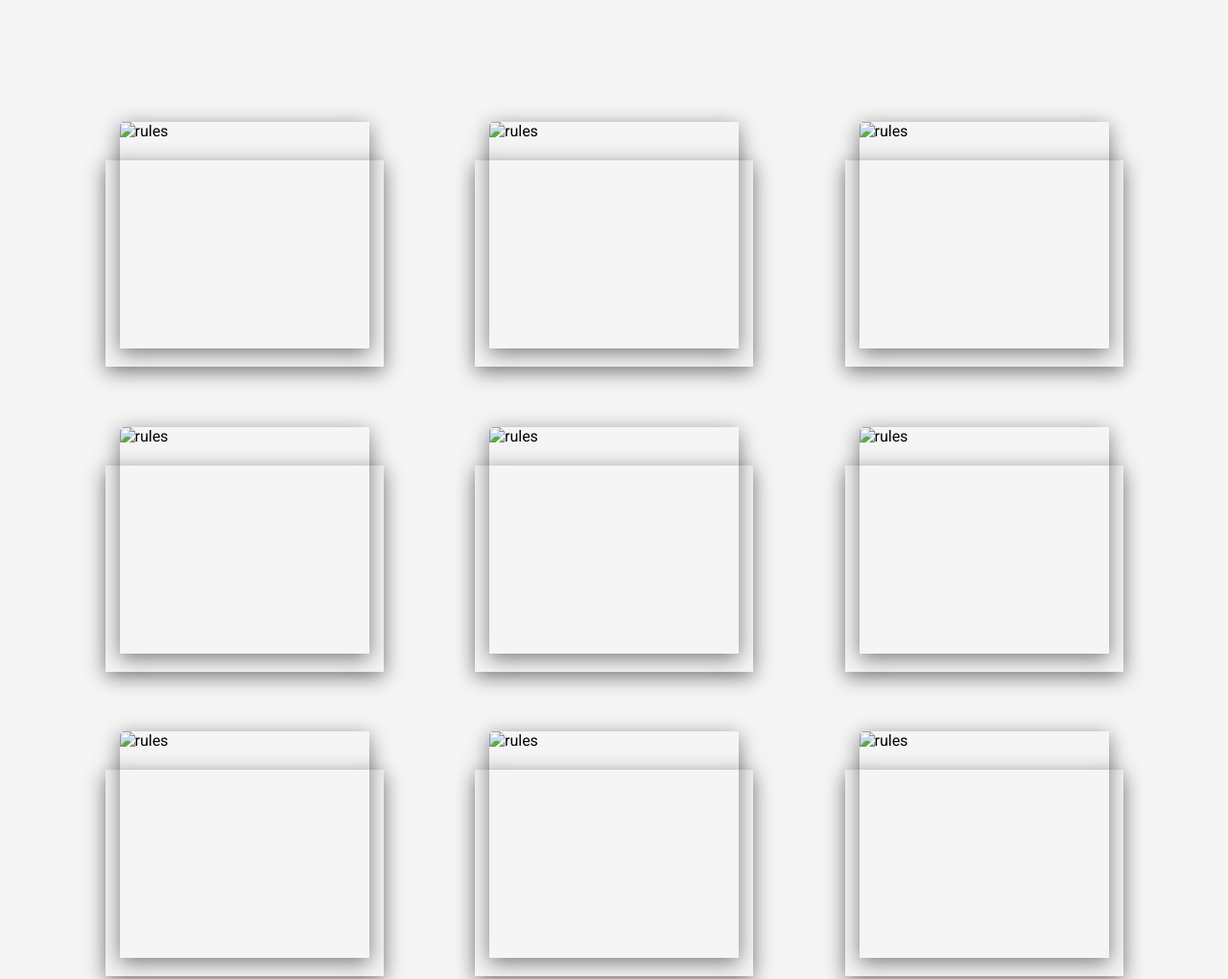
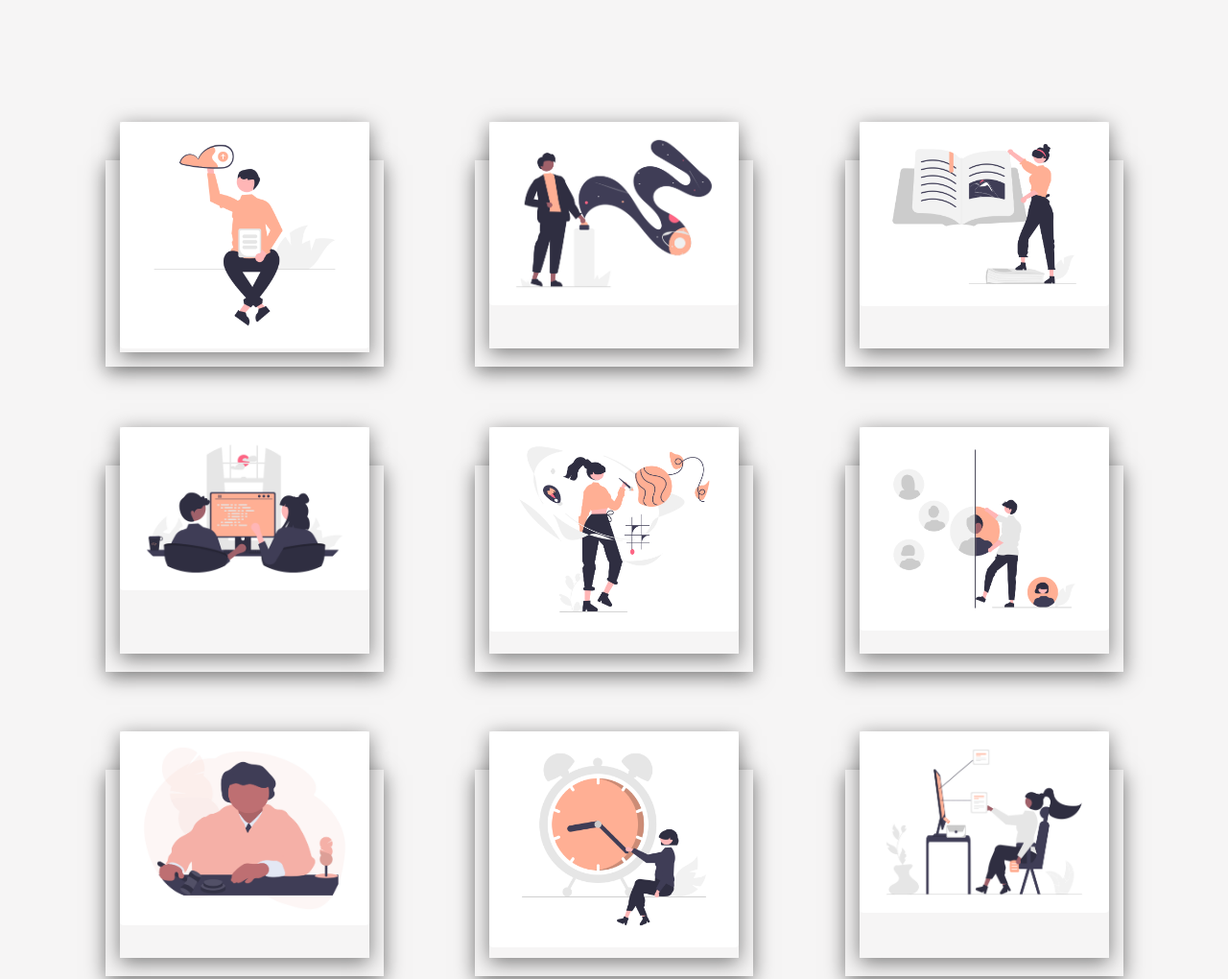
Before and after one commit to rabieeali/apsignals-css-2, a plain HTML site: page Rules/index.html in a window 1280 px wide. Shown: the part 720-1740 px from the top of the page at 96% size. Drawn offline with Linux system fonts and the light colour scheme; a web font is replaced by a local one.

Commit message:
version 1.3

```diff
--- a/Rules/index.html
+++ b/Rules/index.html
@@ -54,7 +54,7 @@
         <div class="box">
             <div class="box-card">
                 <div class="imgBx">
-                    <img src="img/rules.png" alt="rules">
+                    <img src="/img/rule-1.png" alt="rules">
                 </div>
                 <div class="content">
                     <h2>Rule One</h2>
@@ -64,7 +64,7 @@
 
             <div class="box-card">
                 <div class="imgBx">
-                    <img src="img/rules.png" alt="rules">
+                    <img src="/img/rule-2.png" alt="rules">
                 </div>
                 <div class="content">
                     <h2>Rule Two</h2>
@@ -74,7 +74,7 @@
 
             <div class="box-card">
                 <div class="imgBx">
-                    <img src="img/rules.png" alt="rules">
+                    <img src="/img/rule-3.png" alt="rules">
                 </div>
                 <div class="content">
                     <h2>Rule Three</h2>
@@ -84,7 +84,7 @@
 
             <div class="box-card">
                 <div class="imgBx">
-                    <img src="img/rules.png" alt="rules">
+                    <img src="/img/rule-4.png" alt="rules">
                 </div>
                 <div class="content">
                     <h2>Rule Four</h2>
@@ -94,7 +94,7 @@
 
             <div class="box-card">
                 <div class="imgBx">
-                    <img src="img/rules.png" alt="rules">
+                    <img src="/img/rule-5.png" alt="rules">
                 </div>
                 <div class="content">
                     <h2>Rule Five</h2>
@@ -104,7 +104,7 @@
 
             <div class="box-card">
                 <div class="imgBx">
-                    <img src="img/rules.png" alt="rules">
+                    <img src="/img/rule-6.png" alt="rules">
                 </div>
                 <div class="content">
                     <h2>Rule Six</h2>
@@ -114,7 +114,7 @@
 
             <div class="box-card">
                 <div class="imgBx">
-                    <img src="img/rules.png" alt="rules">
+                    <img src="/img/rule-7.png" alt="rules">
                 </div>
                 <div class="content">
                     <h2>Rule Seven</h2>
@@ -124,7 +124,7 @@
 
             <div class="box-card">
                 <div class="imgBx">
-                    <img src="img/rules.png" alt="rules">
+                    <img src="/img/rule-8.png" alt="rules">
                 </div>
                 <div class="content">
                     <h2>Rule Eight</h2>
@@ -134,7 +134,7 @@
 
             <div class="box-card">
                 <div class="imgBx">
-                    <img src="img/rules.png" alt="rules">
+                    <img src="/img/rule-9.png" alt="rules">
                 </div>
                 <div class="content">
                     <h2>Rule Nine</h2>
```
Also changed, not shown: img/rule-1.png (added), img/rule-2.png (added), img/rule-3.png (added), img/rule-4.png (added), img/rule-5.png (added), img/rule-6.png (added), img/rule-7.png (added), img/rule-8.png (added), img/rule-9.png (added).
